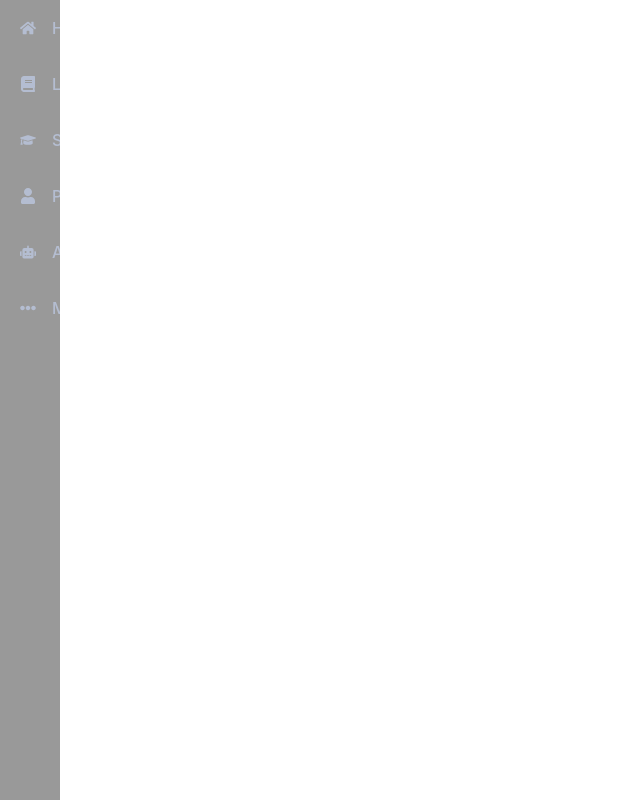
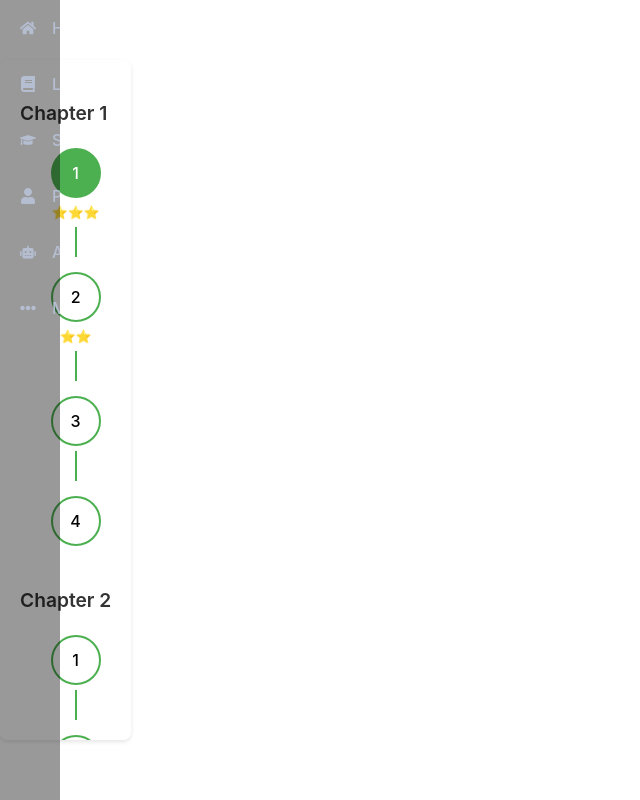
Before and after one commit to pkjSchool/HKMU_FYP, a React (Vite) app: page / in a window 1280 px wide. Shown: the whole page, without its empty margins (0-640 px from the left). Built offline with nearby package versions, Linux system fonts and the light colour scheme.

Commit message:
feat: startup lesson map component with basic functionality(not ok)

```diff
--- a/src/App.css
+++ b/src/App.css
@@ -8,3 +8,9 @@
   padding: 20px;
   background-color: #f0f0f0;
 }
+
+.main-content {
+  flex: 1;
+  padding: 20px;
+  overflow-y: auto;
+}
--- a/src/App.tsx
+++ b/src/App.tsx
@@ -1,11 +1,45 @@
 import React from 'react';
 import {Sidebar} from './components/Sidebar.tsx';
+import LessonMap from './components/LessonMap';
+
+const sampleChapters = [
+  {
+    title: 'Chapter 1',
+    lessons: [
+      { id: 1, completed: true, stars: 3 },
+      { id: 2, completed: false, stars: 2 },
+      { id: 3, completed: false },
+      { id: 4, completed: false }
+    ]
+  },
+  {
+    title: 'Chapter 2',
+    lessons: [
+      { id: 5, completed: false },
+      { id: 6, completed: false }
+    ]
+  }
+];
 
 function App() {
+  const handleLessonClick = (lessonId: number) => {
+    console.log(`Lesson ${lessonId} clicked`);
+  };
+
   return (
-    <div className="App">
+    <div className="app">
       <Sidebar />
-      {/* 其他組件 */}
+      <main className="main-content">
+        <LessonMap
+          chapters={sampleChapters.map(chapter => ({
+            ...chapter,
+            lessons: chapter.lessons.map(lesson => ({
+              ...lesson,
+              onClick: () => handleLessonClick(lesson.id)
+            }))
+          }))}
+        />
+      </main>
     </div>
   );
 }
--- /dev/null
+++ b/src/components/LessonMap.tsx
@@ -0,0 +1,54 @@
+import { FC } from 'react';
+import '../css/LessonMap.css';
+
+interface Lesson {
+  id: number;
+  completed: boolean;
+  stars?: number;
+  onClick?: () => void;
+}
+
+interface Chapter {
+  title: string;
+  lessons: Lesson[];
+}
+
+interface LessonMapProps {
+  chapters: Chapter[];
+}
+
+const LessonMap: FC<LessonMapProps> = ({ chapters }) => {
+  return (
+    <div className="lesson-map-container">
+      {chapters.map((chapter, chapterIndex) => (
+        <div key={chapterIndex} className="chapter-container">
+          <h3 className="chapter-title">{chapter.title}</h3>
+          <div className="lessons-container">
+            {chapter.lessons.map((lesson, lessonIndex) => (
+              <div key={lessonIndex} className="lesson-item">
+                <div className="lesson-node-wrapper">
+                  <button
+                    className={`lesson-node ${lesson.completed ? 'completed' : ''}`}
+                    onClick={() => lesson.onClick && lesson.onClick()}
+                  >
+                    {lessonIndex + 1}
+                  </button>
+                  {lesson.stars !== undefined && (
+                    <div className="lesson-status">
+                      {Array(lesson.stars).fill('⭐').join('')}
+                    </div>
+                  )}
+                </div>
+                {lessonIndex < chapter.lessons.length - 1 && (
+                  <div className="connector-line" />
+                )}
+              </div>
+            ))}
+          </div>
+        </div>
+      ))}
+    </div>
+  );
+};
+
+export default LessonMap;
--- /dev/null
+++ b/src/css/LessonMap.css
@@ -0,0 +1,76 @@
+.lesson-map-container {
+    padding: 20px;
+    max-height: 80vh;
+    overflow-y: auto;
+    background-color: #ffffff;
+    border-radius: 8px;
+    box-shadow: 0 2px 4px rgba(0, 0, 0, 0.1);
+  }
+
+  .chapter-container {
+    margin-bottom: 40px;
+  }
+
+  .chapter-title {
+    font-size: 1.2rem;
+    margin-bottom: 20px;
+    color: #333;
+    font-weight: 600;
+  }
+
+  .lessons-container {
+    display: flex;
+    flex-direction: column;
+    gap: 10px;
+    padding-left: 20px;
+  }
+
+  .lesson-item {
+    display: flex;
+    flex-direction: column;
+    align-items: center;
+  }
+
+  .lesson-node-wrapper {
+    display: flex;
+    flex-direction: column;
+    align-items: center;
+    gap: 5px;
+  }
+
+  .lesson-node {
+    width: 50px;
+    height: 50px;
+    border-radius: 50%;
+    border: 2px solid #4CAF50;
+    background: white;
+    display: flex;
+    align-items: center;
+    justify-content: center;
+    cursor: pointer;
+    transition: all 0.3s ease;
+    font-size: 1rem;
+    font-weight: 500;
+  }
+
+  .lesson-node:hover {
+    transform: scale(1.1);
+    background: #e8f5e9;
+  }
+
+  .lesson-node.completed {
+    background: #4CAF50;
+    color: white;
+  }
+
+  .connector-line {
+    width: 2px;
+    height: 30px;
+    background: #4CAF50;
+    margin: 5px 0;
+  }
+
+  .lesson-status {
+    font-size: 0.8rem;
+    color: #ffd700;
+  }
```
